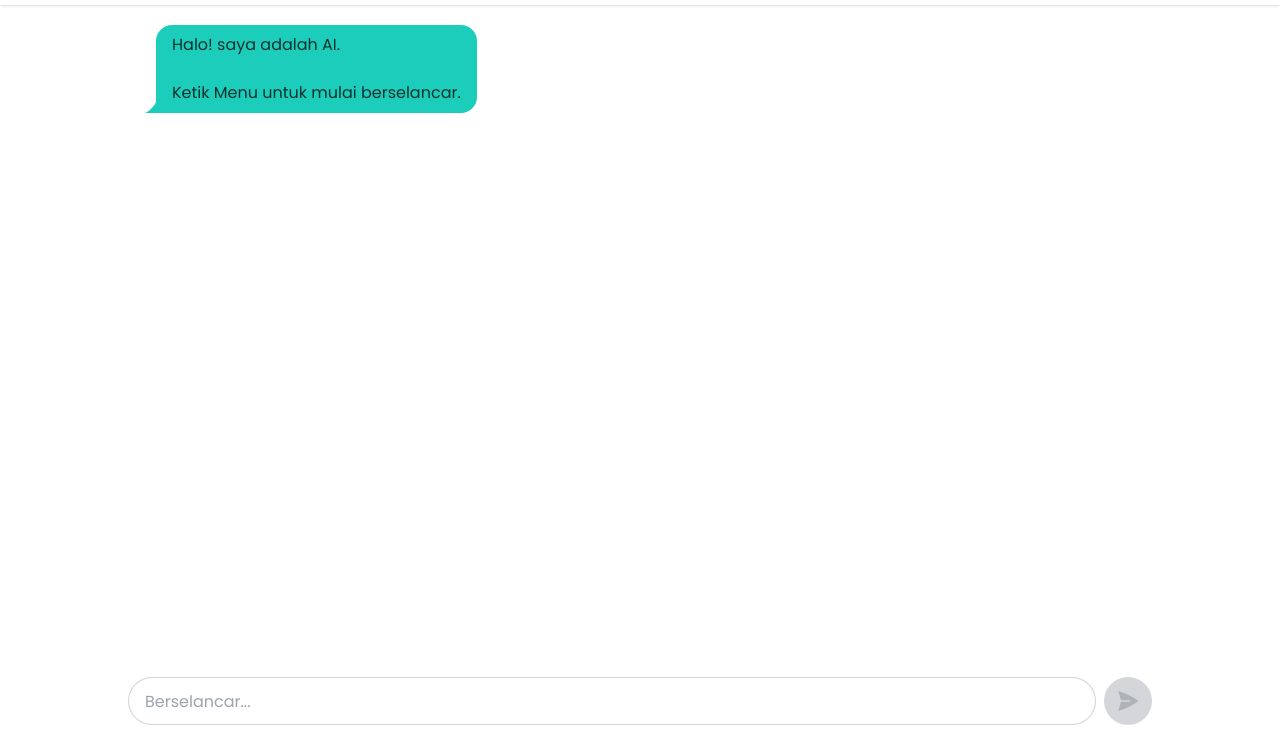
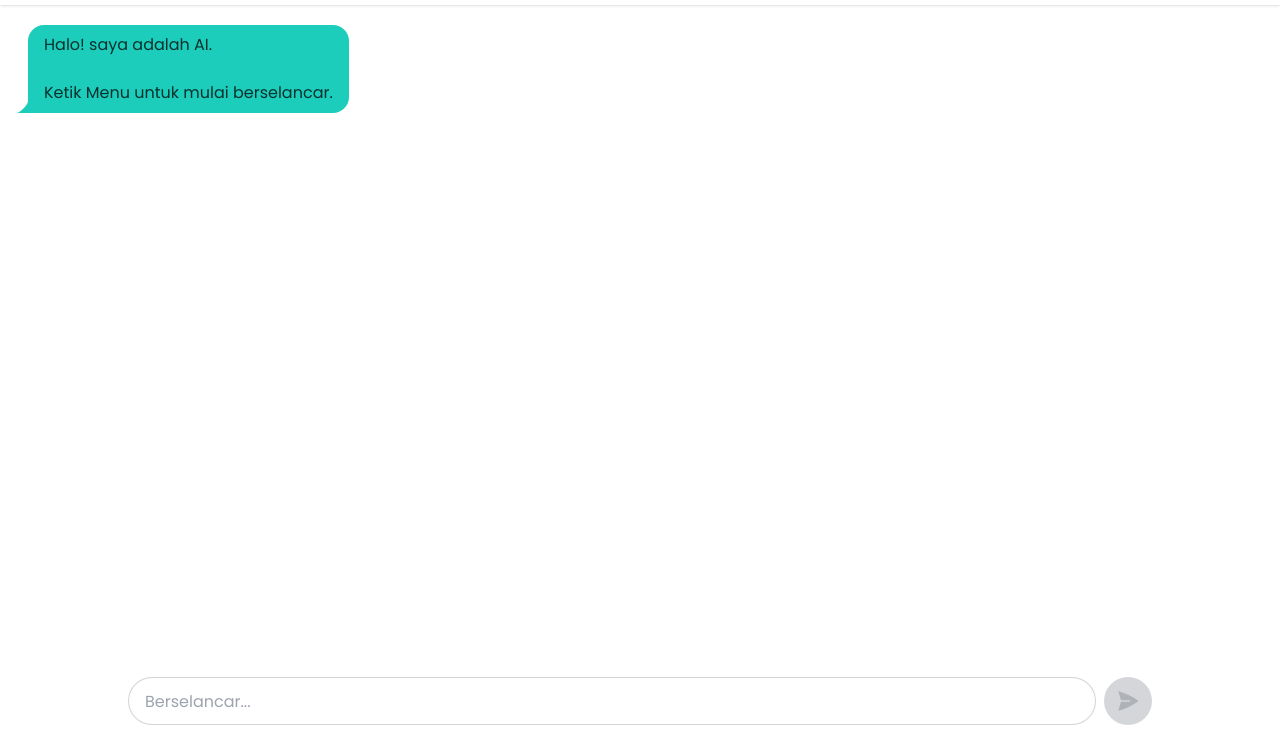
Before and after one commit to rehanaf/reyzeecbz, a website: page index.html in a window 1280 px wide. Shown: the part 59-800 px from the top of the page. Drawn offline with Linux system fonts and the light colour scheme.

Commit message:
Update bug

```diff
--- a/index.html
+++ b/index.html
@@ -39,7 +39,7 @@
       </a>
     </div>
   </nav>
-  <main class="p-4 pb-24 max-w-screen-lg m-auto">
+  <main class="p-4 pb-24">
     <div id="chat-box">
       <div class="chat chat-start">
         <div class="chat-bubble chat-bubble-accent">Halo! saya adalah AI. <br/><br/>Ketik Menu untuk mulai berselancar. </div>
```
